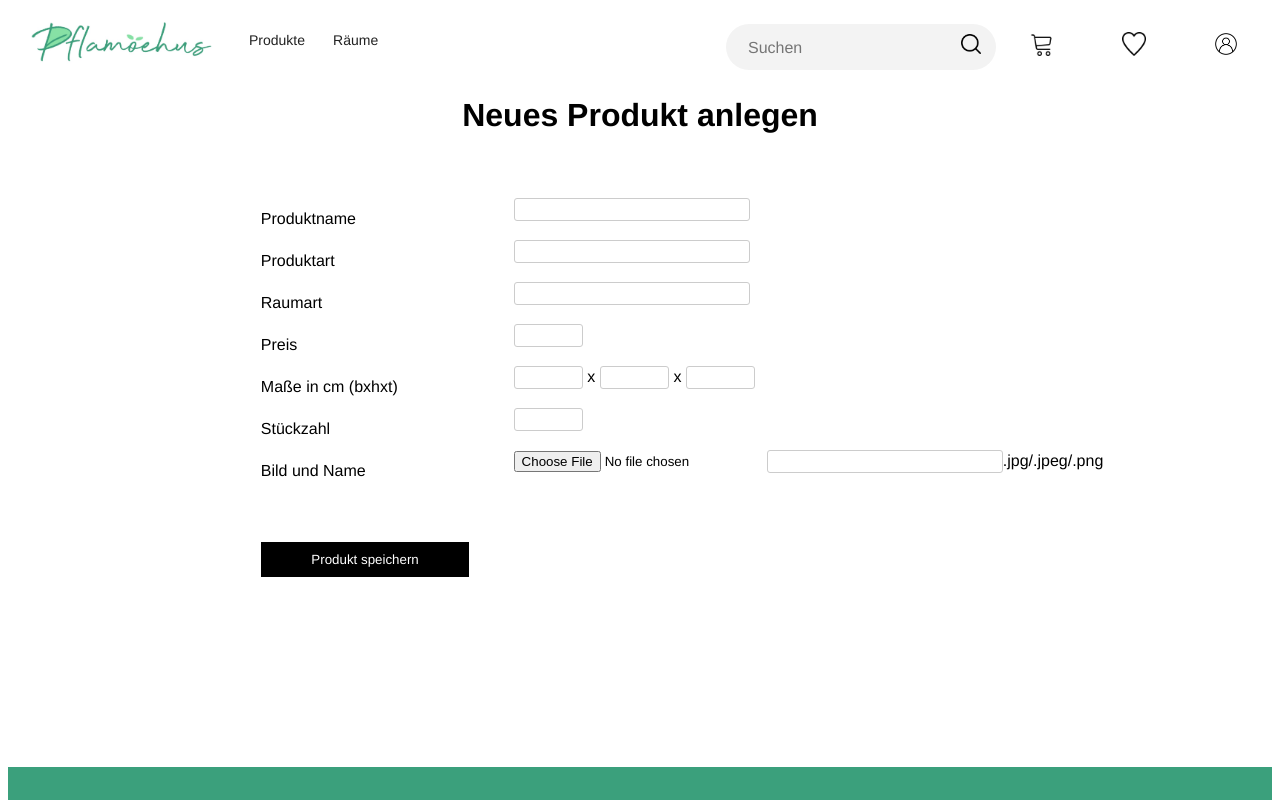
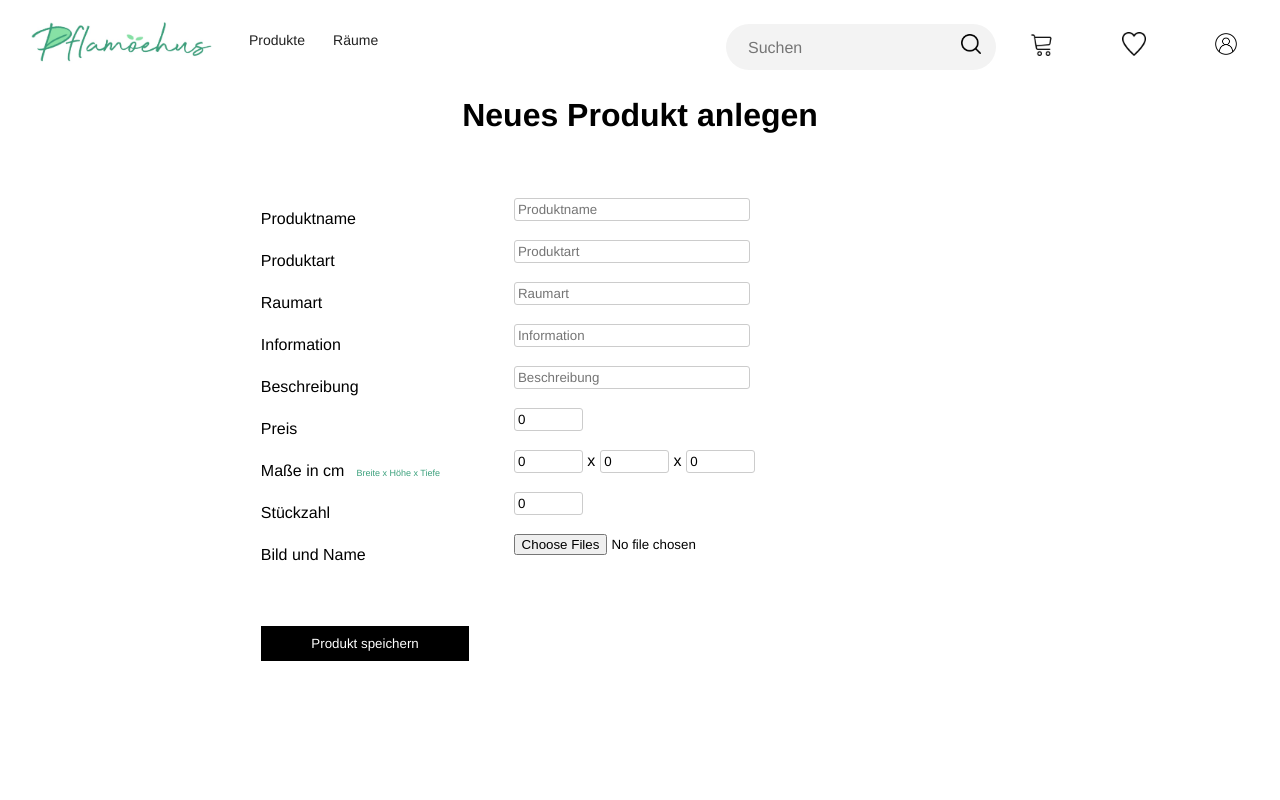
Before and after one commit to IsabelleSchmidt/BigSoftwareProject_Frontend, a Vue app: page /#/newProduct in a window 1280 px wide. Shown: the top 800 px of the page. Built offline with nearby package versions, Linux system fonts and the light colour scheme.

Commit message:
#111 Produkt wird richtig befuellt noch ohne Bild

```diff
--- a/src/router/index.ts
+++ b/src/router/index.ts
@@ -52,6 +52,11 @@ const routes: Array<RouteRecordRaw> = [
     path: '/newProduct',
     name: 'newProduct',
     component: () => import('../views/NewProduct.vue'),
+  },
+  {
+    path: '/test',
+    name: 'test',
+    component: () => import('../views/Test.vue'),
   }
 ]
 
--- a/src/service/ProductStore.ts
+++ b/src/service/ProductStore.ts
@@ -64,9 +64,12 @@ const state = reactive({
       body: JSON.stringify(newProduct)
     }).then(function(response){
 
-      console.log(response)
+      console.log("Antwort",response)
       //Dinge mit der Antwort tun?
-    })
+    }).catch((fehler) => {
+      console.log(fehler);
+  });
+
   }
 
   //Liste an Bildern
--- a/src/views/NewProduct.vue
+++ b/src/views/NewProduct.vue
@@ -2,41 +2,50 @@
     <div class="newProduct">
         <h1>Neues Produkt anlegen</h1>
 
-        <form  @submit.prevent='sendeProd'>
+        <form  @submit.prevent="sendeProd()">
             <div class="row">
-                <div class="col1"><label for="name" class="left">Produktname</label></div>
-                <div class="col2"><input v-model="name" type="text" name="name" size="30" maxlength="50" class="right"></div>
-            </div>
-
-
-            <div class="row">
-                <div class="col1"><label for="productType" class="left">Produktart</label></div>
-                <div class="col2"><input v-model="productType" type ="text" name="productType" size="30" maxlength="50" class="right"></div>
+                <div class="col1"><label for="name">Produktname</label></div>
+                <div class="col2"><input type="text" v-model="name" placeholder="Produktname" name="name" size="30" maxlength="50" ></div>
             </div>
 
             <div class="row">
-                <div class="col1"><label for="roomType" class="left">Raumart</label></div>
-                <div class="col2"><input v-model="roomType" type="text" name="roomType" size="30" maxlength="50" class="right"></div>
+                <div class="col1"><label for="productType">Produktart</label></div>
+                <div class="col2"><input type ="text" v-model="productType" placeholder="Produktart" name="productType" size="30" maxlength="50"></div>
             </div>
 
             <div class="row">
-                <div class="col1"><label for="price" class="left">Preis</label></div>
-                <div class="col2"><input v-model="price" type="number" name="price" step="0.01" class="right"></div>
+                <div class="col1"><label for="roomType" >Raumart</label></div>
+                <div class="col2"><input type="text" v-model="roomType" placeholder="Raumart" name="roomType" size="30" maxlength="50"></div>
             </div>
 
             <div class="row">
-                <div class="col1"><label for="dimensions" class="left">Maße in cm (bxhxt)</label></div>
-                <div class="col2"><input v-model="width" type="number" name="width" step="0.01" class="right"> x <input v-model="height" type="number" name="height" step="0.01"> x <input v-model="depth" type="number" name="depth" step="0.01"></div>
+                <div class="col1"><label for="information" >Information</label></div>
+                <div class="col2"><input type="text" v-model="information" placeholder="Information" name="information" size="30" maxlength="50"></div>
             </div>
 
             <div class="row">
-                <div class="col1"><label for="nrAvailableItems" class="left">Stückzahl</label></div>
-                <div class="col2"><input v-model="nrAvailableItems" type="number" name="nrAvailableItems" step="1" class="right"></div>
+                <div class="col1"><label for="description" >Beschreibung</label></div>
+                <div class="col2"><input type="text" v-model="description" placeholder="Beschreibung" name="description" size="30" maxlength="50"></div>
+            </div>
+
+            <div class="row">
+                <div class="col1"><label for="price" >Preis</label></div>
+                <div class="col2"><input type="number" v-model="price" placeholder="Preis" name="price" min="0.00" step="0.01"></div>
+            </div>
+
+            <div class="row">
+                <div class="col1"><label for="dimensions">Maße in cm</label><label id="klein">Breite x Höhe x Tiefe</label></div>
+                <div class="col2"><input type="number" v-model="width" name="width" min="0.00" step="0.01"> x <input v-model="height" type="number" name="height" min="0.00" step="0.01"> x <input v-model="depth" type="number" name="depth" min="0.00" step="0.01"></div>
+            </div>
+
+            <div class="row">
+                <div class="col1"><label for="nrAvailableItems" >Stückzahl</label></div>
+                <div class="col2"><input type="number" v-model="nrAvailableItems" name="nrAvailableItems" min="0" step="1" ></div>
             </div>
 
             <div class="row">
                 <div class="col1"><label for="picture">Bild und Name</label></div>
-                <div class="col2"><input  type="file" name="picture" accept="image/png, image/jpg, image/jpeg"><input v-model="picturename" type="text" name="picturename">.jpg/.jpeg/.png</div>
+                <div class="col2"><input  type="file" name="picture" multiple accept="image/*"></div>
             </div>
 
             <input type="submit" name="safeProduct" value="Produkt speichern">
@@ -50,7 +59,7 @@
 //auf antwort warten
 //Bild (erstmal eins nach dem anderen) nach antwort(wir brauchen die neue produkt id) an POST api/product/{articleNr}/newpicture senden und picturename: String
 //mitgeben: speicherort und dateiname zB. /chairs/chair9.jpg
-  import {postProduct,postPictures} from '@/service/ProductStore'
+  import {postProduct,postPictures} from '../service/ProductStore'
   import {ref,defineComponent} from 'vue'
   export default defineComponent ({
         name:"newProduct",
@@ -60,22 +69,32 @@
     const name = ref("");
     const roomType = ref("");
     const productType = ref("");
-    const nrAvailableItems = ref(1);
-    const width = ref(1);
-    const height = ref(1);
-    const depth = ref(1);
-    const price = ref(1);
+    const information = ref("");
+    const description = ref("");
+    const nrAvailableItems = ref(0);
+    const width = ref(0);
+    const height = ref(0);
+    const depth = ref(0);
+    const price = ref(0);
     const picturename = ref("");
     const {sendProduct} = postProduct();
     const product: Product = {'name':name.value, 'roomType':roomType.value, 'productType':productType.value, 'available':nrAvailableItems.value,
-    'width':width.value, 'height':height.value, 'depth':depth.value, 'price':price.value, 'information':'Beschreibung jo','description': 'Info', articlenr:null, allPictures:[], version:0 };
+    'width':width.value, 'height':height.value, 'depth':depth.value, 'price':price.value, 'information':information.value ,'description': description.value, articlenr:null, allPictures:[], version:0 };
 
     async function sendeProd(): Promise<void>{
+        console.log("Naaame",name.value);
+        product.name = name.value;
+        product.productType = productType.value;
+        product.roomType = roomType.value;
+        product.price = price.value;
+        product.information = information.value;
+        product.description = description.value;
+        console.log('ProduuuukT:',product);
         console.log("Methodenaufruf yay ")
         sendProduct(product)
     }
 
-    return {sendeProd,product};
+    return {sendeProd,product,name,roomType,productType,information,description,nrAvailableItems,width,height,depth,price,picturename};
     }
    });
 </script>
@@ -90,6 +109,10 @@ form{
 label {
   padding: 12px 12px 12px 0;
   display: inline-block;
+}
+#klein{
+    font-size: 9px;
+    color: #3BA07C;
 }
 .col1{
     float: left;
--- /dev/null
+++ b/src/views/Test.vue
@@ -0,0 +1,20 @@
+<template>
+  <div class="test">
+    <input type="text" v-model="message" placeholder="edit me" />
+    <p>Message is: {{ message }}</p>
+  </div>
+</template>
+
+<script lang="ts">
+import { defineComponent,ref } from "vue";
+export default defineComponent ({
+    name:"newProduct",
+
+    setup(){
+        const message = ref("");
+
+        return {message};
+    }
+})
+
+</script>
```
